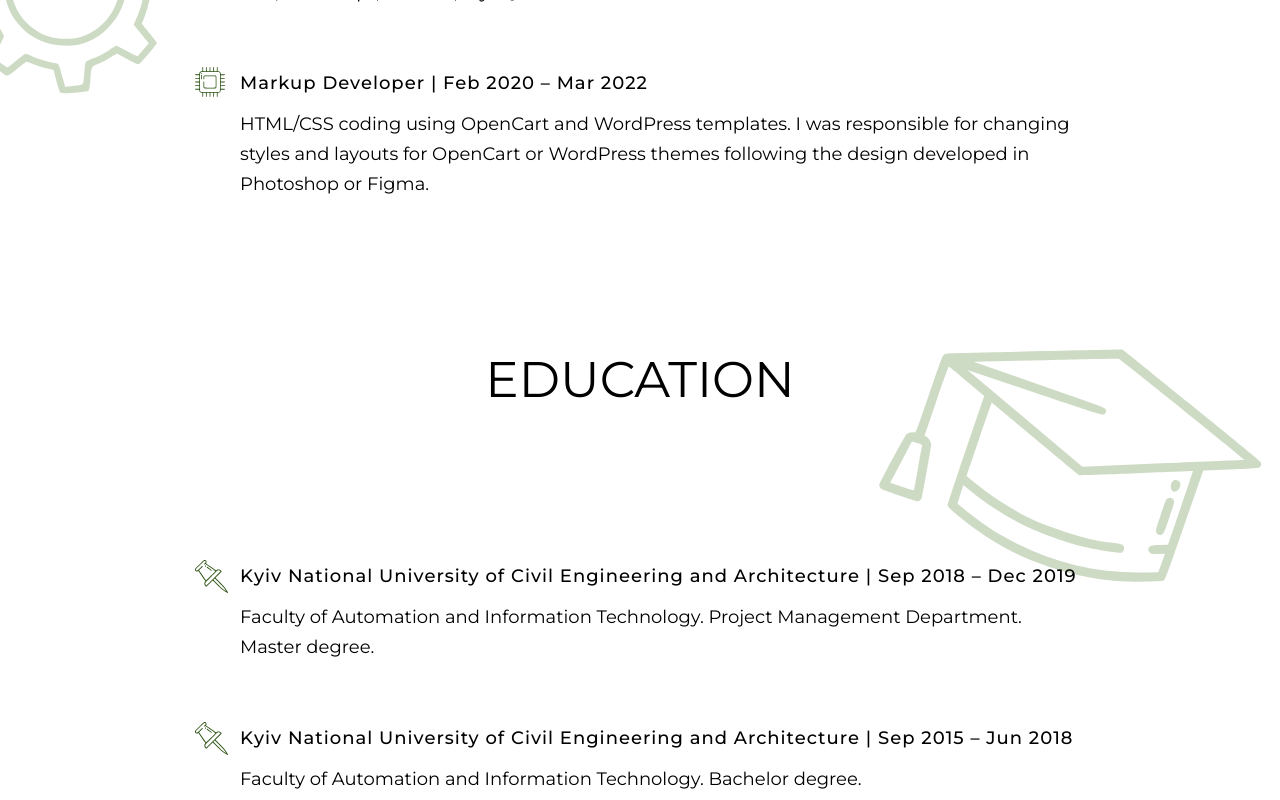
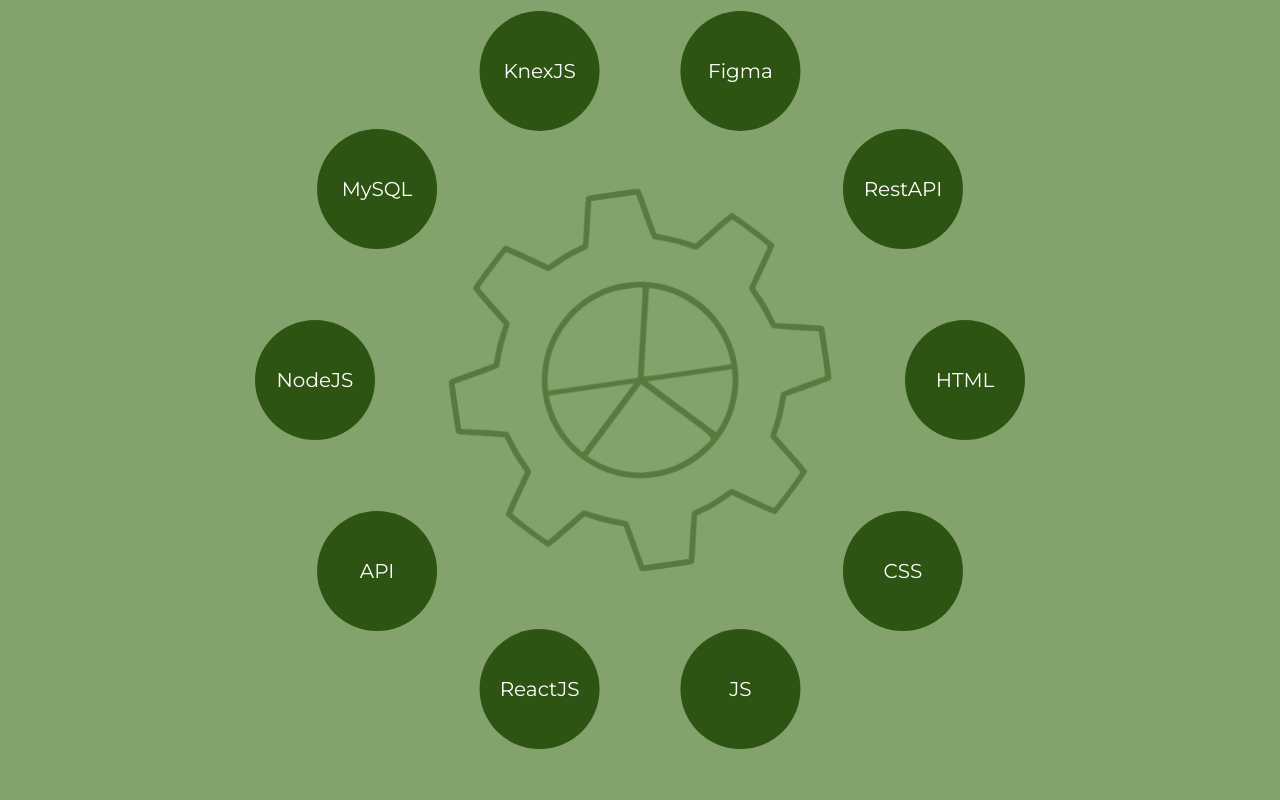
Before and after one commit to oleksandra-lavryk/oleksandra-lavryk-portfolio, a React (Create React App) app in the folder oleksandra-lavryk-portfolio/: page / in a window 1280 px wide. Shown: the part 2580-3380 px from the top of the page. Built offline with nearby package versions, Linux system fonts and the light colour scheme.

Commit message:
skill section and gear animation added

```diff
--- a/oleksandra-lavryk-portfolio/src/App.jsx
+++ b/oleksandra-lavryk-portfolio/src/App.jsx
@@ -3,6 +3,7 @@ import Header from "./components/Header/Header";
 import About from "./components/About/About";
 import Contacts from "./components/Contacts/Contacts";
 import ProjectsSection from "./components/ProjectsSection/ProjectsSection";
+import Skills from "./components/Skills/Skills";
 import Education from "./components/Education/Education";
 import Experience from "./components/Experience/Experience";
 
@@ -12,6 +13,7 @@ function App() {
       <Header />
       <About />
       <ProjectsSection />
+      <Skills />
       <Experience />
       <Education />
       <Contacts />
--- a/oleksandra-lavryk-portfolio/src/components/Experience/Experience.css
+++ b/oleksandra-lavryk-portfolio/src/components/Experience/Experience.css
@@ -1,5 +1,5 @@
 #experience-section {
-  padding-bottom: 150px;
+  padding: 150px 0;
   background-image: url("../../../public/assets/experience-background.svg");
   background-repeat: no-repeat;
   background-position: left top;
--- /dev/null
+++ b/oleksandra-lavryk-portfolio/src/components/Skills/Skills.css
@@ -0,0 +1,101 @@
+#skills-section {
+  padding: 150px 0;
+  background: #83A26C;
+}
+
+#skills-section h2,
+.skill-item {
+  color: #ffffff;
+}
+
+.skill-container {
+  position: relative;
+  width: 650px;
+  height: 650px;
+  margin: auto;
+
+}
+
+.skill-background-image {
+  position: absolute;
+  width: 380px;
+  height: 380px;
+  left: 50%;
+  top: 50%;
+  transform: translate(-50%, -50%);
+  background-image: url("../../../public/assets/skills-background.svg");
+  background-repeat: no-repeat;
+  background-position: center;
+  background-size: contain;
+  animation: rotating 14s linear infinite;
+}
+
+@keyframes rotating {
+  from {
+    -ms-transform: translate(-50%, -50%) rotate(0deg);
+    -moz-transform: translate(-50%, -50%) rotate(0deg);
+    -webkit-transform: translate(-50%, -50%) rotate(0deg);
+    -o-transform: translate(-50%, -50%) rotate(0deg);
+    transform: translate(-50%, -50%) rotate(0deg);
+  }
+
+  to {
+    -ms-transform: translate(-50%, -50%) rotate(360deg);
+    -moz-transform: translate(-50%, -50%) rotate(360deg);
+    -webkit-transform: translate(-50%, -50%) rotate(360deg);
+    -o-transform: translate(-50%, -50%) rotate(360deg);
+    transform: translate(-50%, -50%) rotate(360deg);
+  }
+}
+
+.skill-item {
+  position: absolute;
+  border-radius: 50%;
+  width: 120px;
+  line-height: 120px;
+  height: 120px;
+  background: #2D5413;
+  left: calc(50% - 60px);
+  top: calc(50% - 60px);
+  font-size: 20px;
+}
+
+.skill-item:first-child {
+  transform: translateX(325px);
+}
+
+.skill-item:nth-child(2) {
+  transform: rotate(36deg) translateX(325px) rotate(-36deg);
+}
+
+.skill-item:nth-child(3) {
+  transform: rotate(72deg) translateX(325px) rotate(-72deg);
+}
+
+.skill-item:nth-child(4) {
+  transform: rotate(108deg) translateX(325px) rotate(-108deg);
+}
+
+.skill-item:nth-child(5) {
+  transform: rotate(144deg) translateX(325px) rotate(-144deg);
+}
+
+.skill-item:nth-child(6) {
+  transform: rotate(180deg) translateX(325px) rotate(-180deg);
+}
+
+.skill-item:nth-child(7) {
+  transform: rotate(216deg) translateX(325px) rotate(-216deg);
+}
+
+.skill-item:nth-child(8) {
+  transform: rotate(252deg) translateX(325px) rotate(-252deg);
+}
+
+.skill-item:nth-child(9) {
+  transform: rotate(288deg) translateX(325px) rotate(-288deg);
+}
+
+.skill-item:nth-child(10) {
+  transform: rotate(324deg) translateX(325px) rotate(-324deg);
+}
--- /dev/null
+++ b/oleksandra-lavryk-portfolio/src/components/Skills/Skills.jsx
@@ -0,0 +1,23 @@
+import "./Skills.css";
+
+export default function Skills() {
+  return (
+    <section id="skills-section">
+      <h2>Skills &#38; Technologies</h2>
+
+      <div className="skill-container">
+        <div className="skill-item">HTML</div>
+        <div className="skill-item">CSS</div>
+        <div className="skill-item">JS</div>
+        <div className="skill-item">ReactJS</div>
+        <div className="skill-item">API</div>
+        <div className="skill-item">NodeJS</div>
+        <div className="skill-item">MySQL</div>
+        <div className="skill-item">KnexJS</div>
+        <div className="skill-item">Figma</div>
+        <div className="skill-item">RestAPI</div>
+        <div className="skill-background-image"></div>
+      </div>
+    </section>
+  );
+}
```
Also changed, not shown: oleksandra-lavryk-portfolio/public/assets/skills-background.svg (added).
